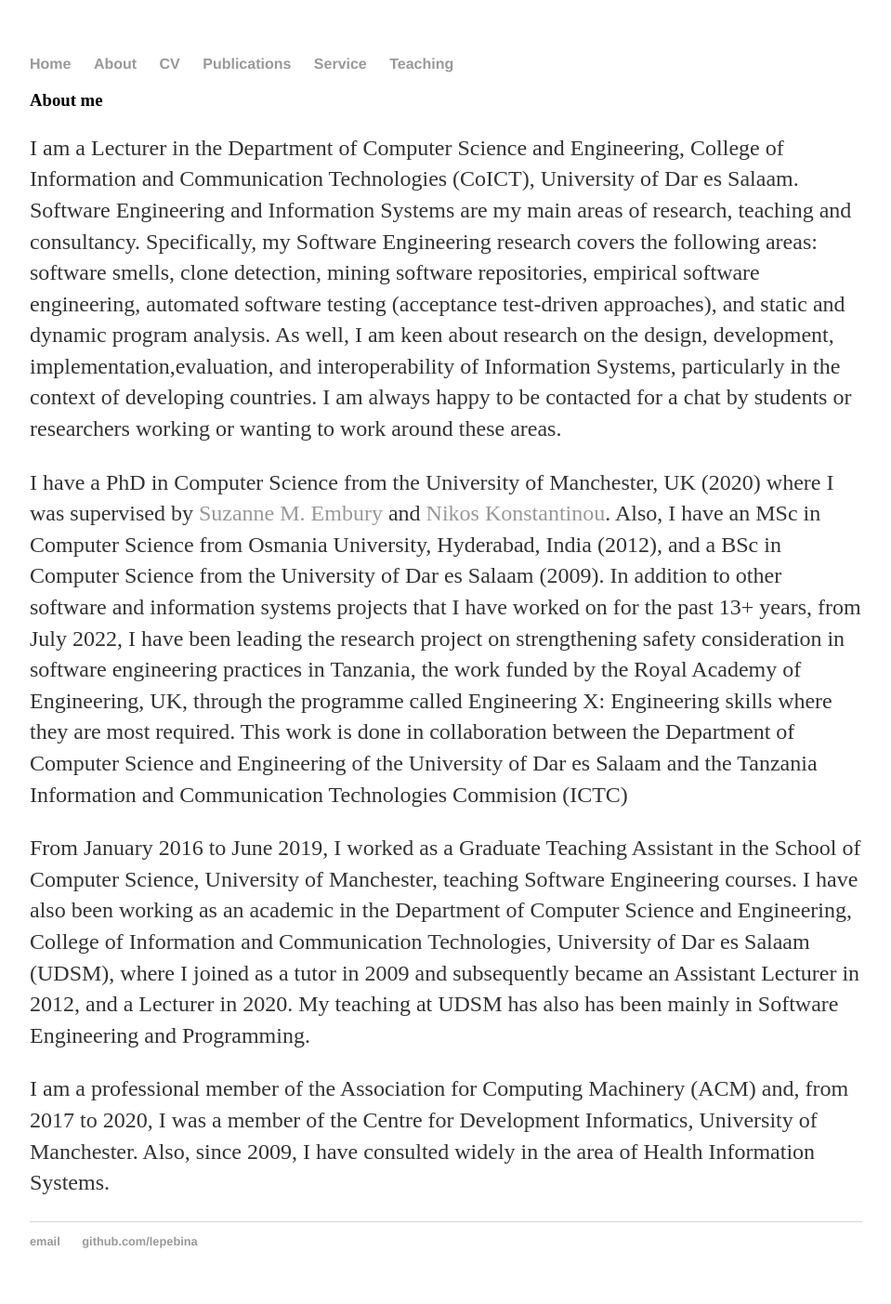
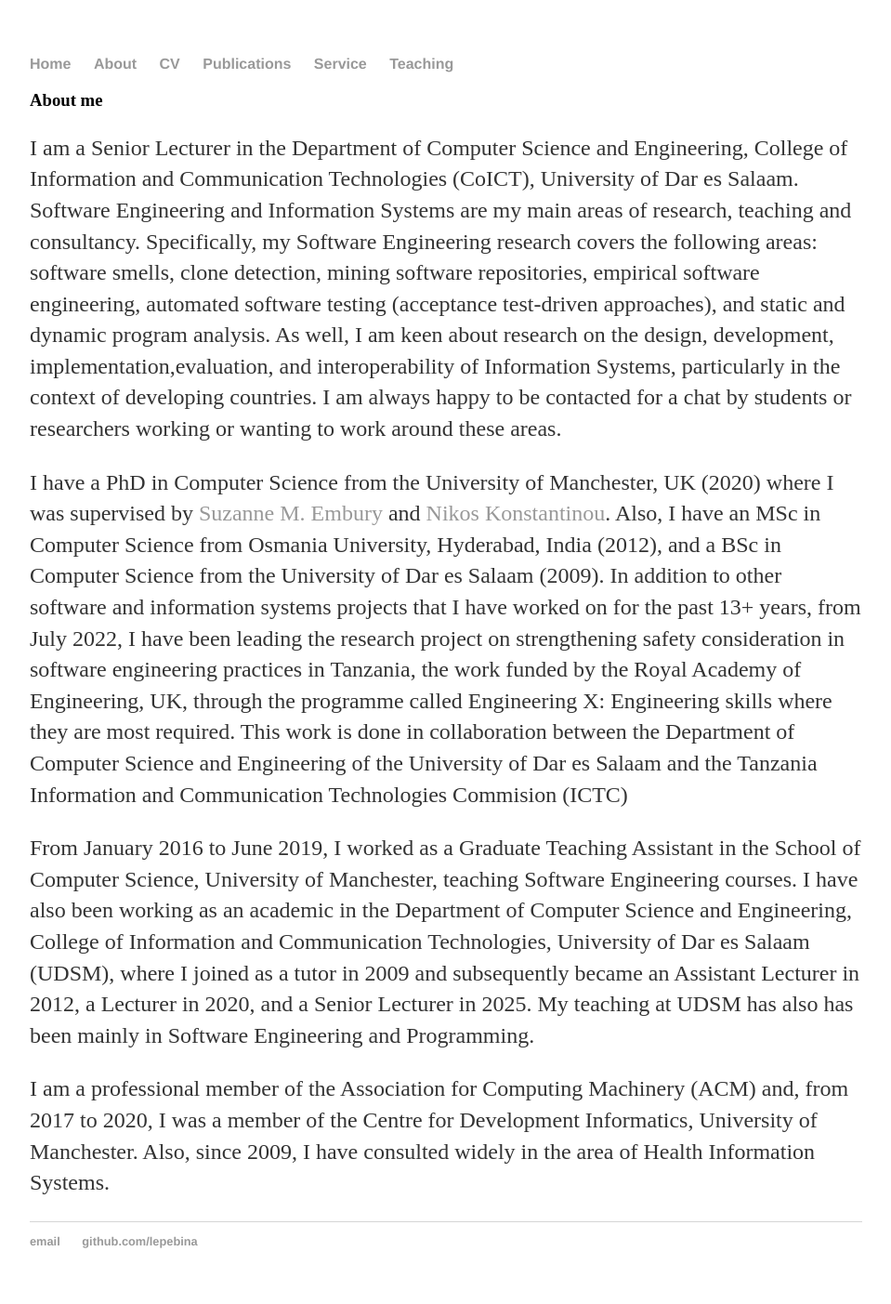
Before and after one commit to lepebina/lepebina.github.io, a Jekyll site: the page built from about.html, in a window 1280 px wide. Shown: the whole page at 93% size, without its empty margins (160-1119 px from the left). Built offline with Jekyll 4.4.1, drawn with Linux system fonts in a browser that asks for light colours.

Commit message:
Update about.html

```diff
--- a/about.html
+++ b/about.html
@@ -4,7 +4,7 @@ title: Leonard Peter Binamungu
 ---
 <div class="blurb">
 	<h3>About me</h3>
-<p>I am a Lecturer in the Department of  Computer Science and Engineering, College of Information and Communication Technologies (CoICT),
+<p>I am a Senior Lecturer in the Department of  Computer Science and Engineering, College of Information and Communication Technologies (CoICT),
 	University of Dar es Salaam. Software Engineering and Information Systems are my main areas of research, teaching and consultancy.
 	Specifically, my Software Engineering research covers the following areas: software smells, clone detection, mining software repositories,
 	empirical software engineering,  automated software testing (acceptance test-driven approaches), and static and dynamic program analysis.
@@ -21,7 +21,7 @@ title: Leonard Peter Binamungu
 	<p>From January 2016 to June 2019, I worked as a Graduate Teaching Assistant in the School of Computer Science, University of Manchester,
 		teaching Software Engineering courses. I have also been working as an academic in the Department of Computer Science and Engineering,
 		College of Information and Communication Technologies, University of Dar es Salaam (UDSM), where I joined as a tutor in 2009 and subsequently became an Assistant
-		Lecturer in 2012, and a Lecturer in 2020. My teaching at UDSM has also has been mainly in Software Engineering and Programming.
+		Lecturer in 2012, a Lecturer in 2020, and a Senior Lecturer in 2025. My teaching at UDSM has also has been mainly in Software Engineering and Programming.
 		</p>
 
 		<p>I am a professional member of the Association for Computing Machinery (ACM) and, from 2017 to 2020, I was a member of the Centre for Development Informatics, University of Manchester.
```
